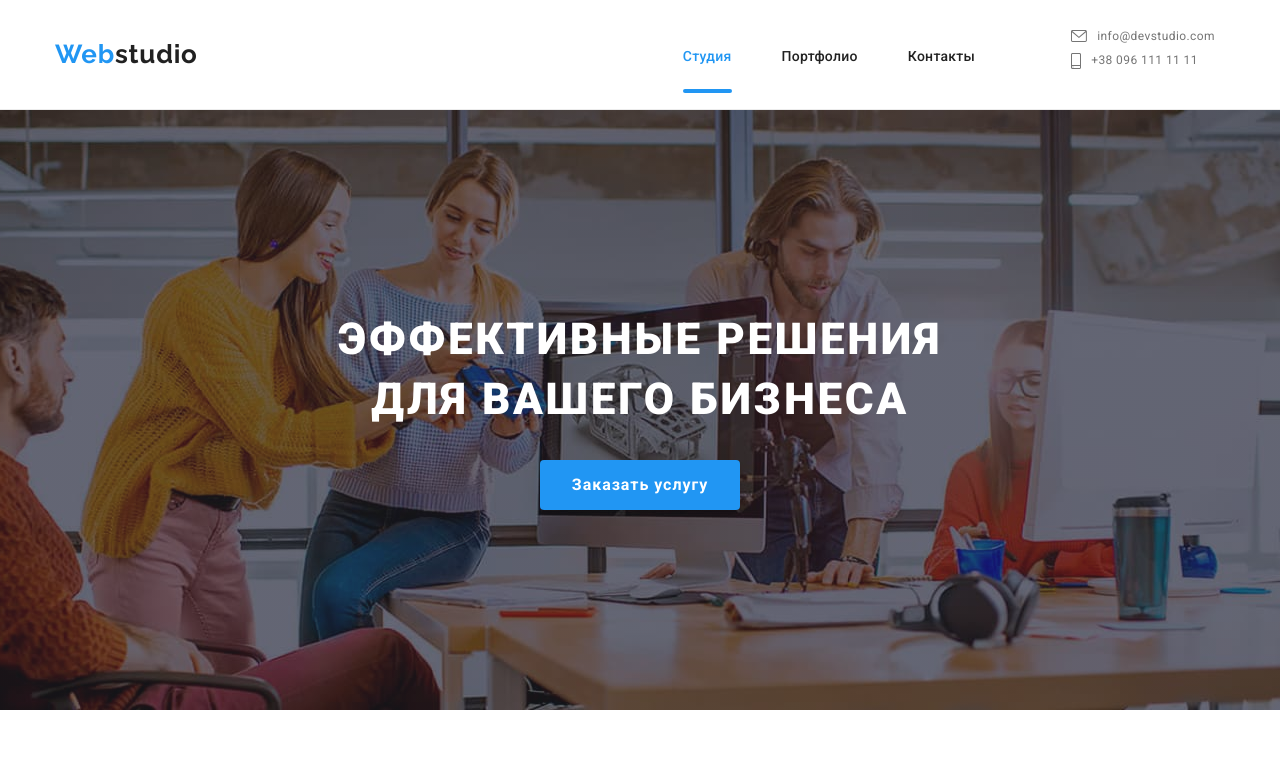
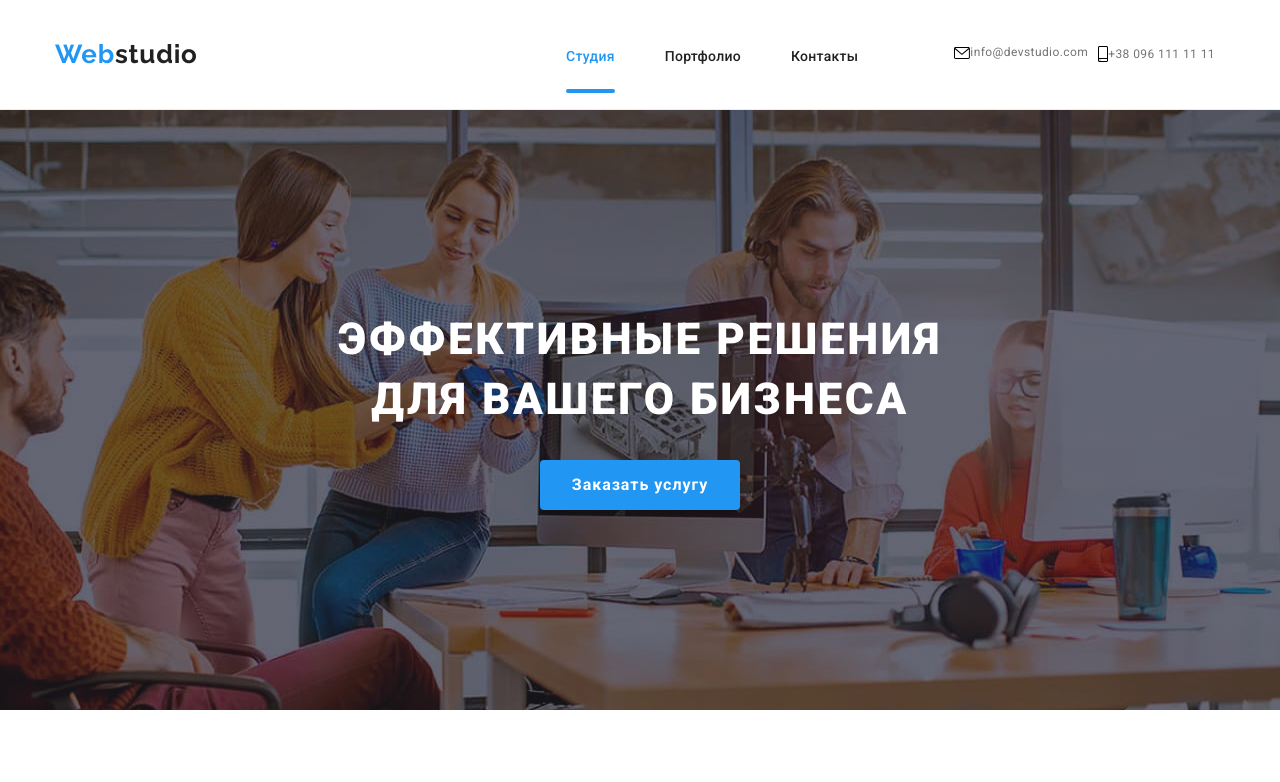
Before and after one commit to Bumblebee86/goit-markup-hw-08, a plain HTML site: page index.html in a window 1280 px wide. Shown: the top 782 px of the page. Drawn offline with nearby package versions, Linux system fonts and the light colour scheme.

Commit message:
++++99.2

```diff
--- a/sass/components/_header.scss
+++ b/sass/components/_header.scss
@@ -258,21 +258,8 @@
     }
 
 
+
     @media screen and (min-width: 768px) {
-        &__icon {
-            display: inline-block;
-            margin-right: 10px;
-            fill: currentColor;
-        }
-    }
-
-
-    &__link {
-        line-height: 1.16;
-        color: var(--color-accent-three);
-    }
-
-    @media screen and (min-width: 767px) {
         &__link {
             display: flex;
             align-items: center;
@@ -281,15 +268,16 @@
         }
     }
 
-        @media screen and (min-width: 1200px) {
+    @media screen and (min-width: 1200px) {
         &__list {
             display: flex;
-        }
+            flex-direction: row;}
+
         &__item {
             margin-right: 10px;
         }
         &__link {
-            margin-bottom: 10px;
+            margin-bottom: 0;
         }
 
     }
@@ -368,5 +356,6 @@
     align-items: center;
     flex-wrap: wrap;
     margin-left: -10px;
-    top: -10px;}
+    top: -10px;
+    }
 }
```
Also changed, not shown: css/main.css, css/main.min.css, 2 other files.
